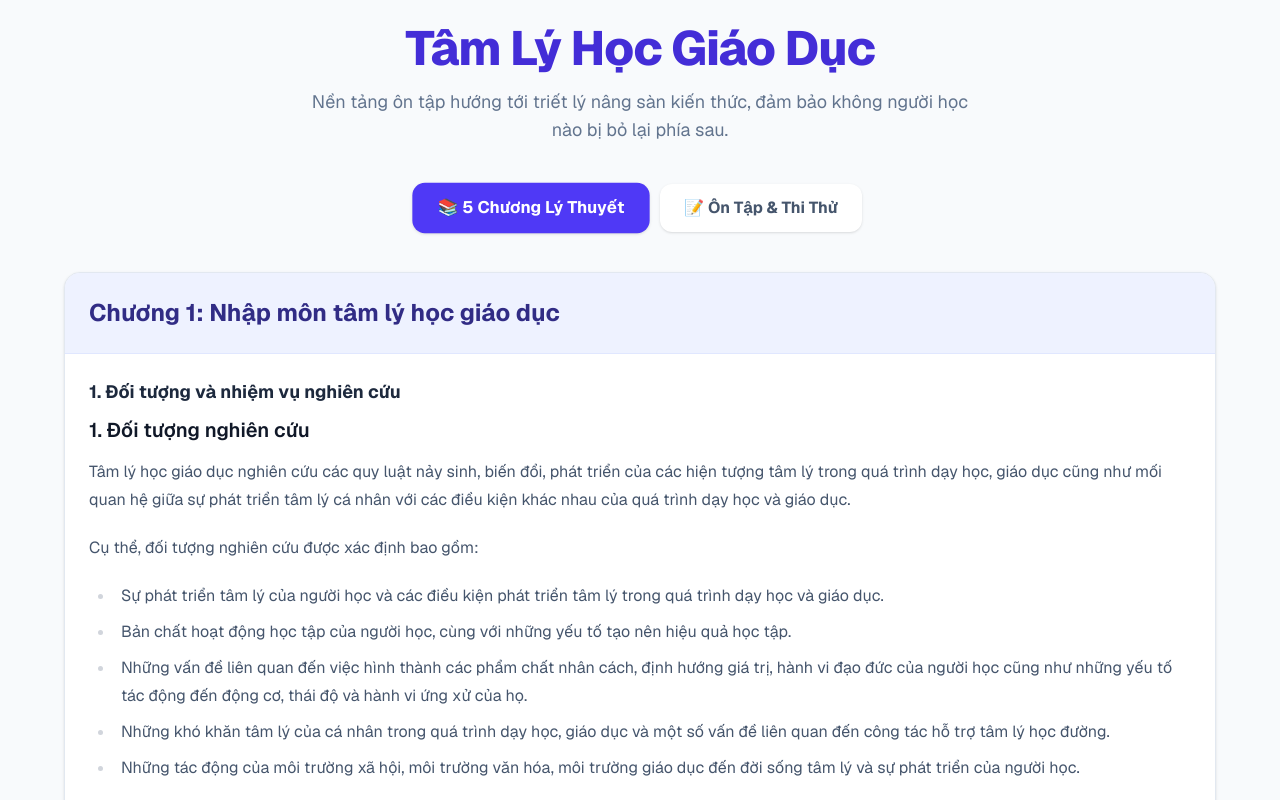
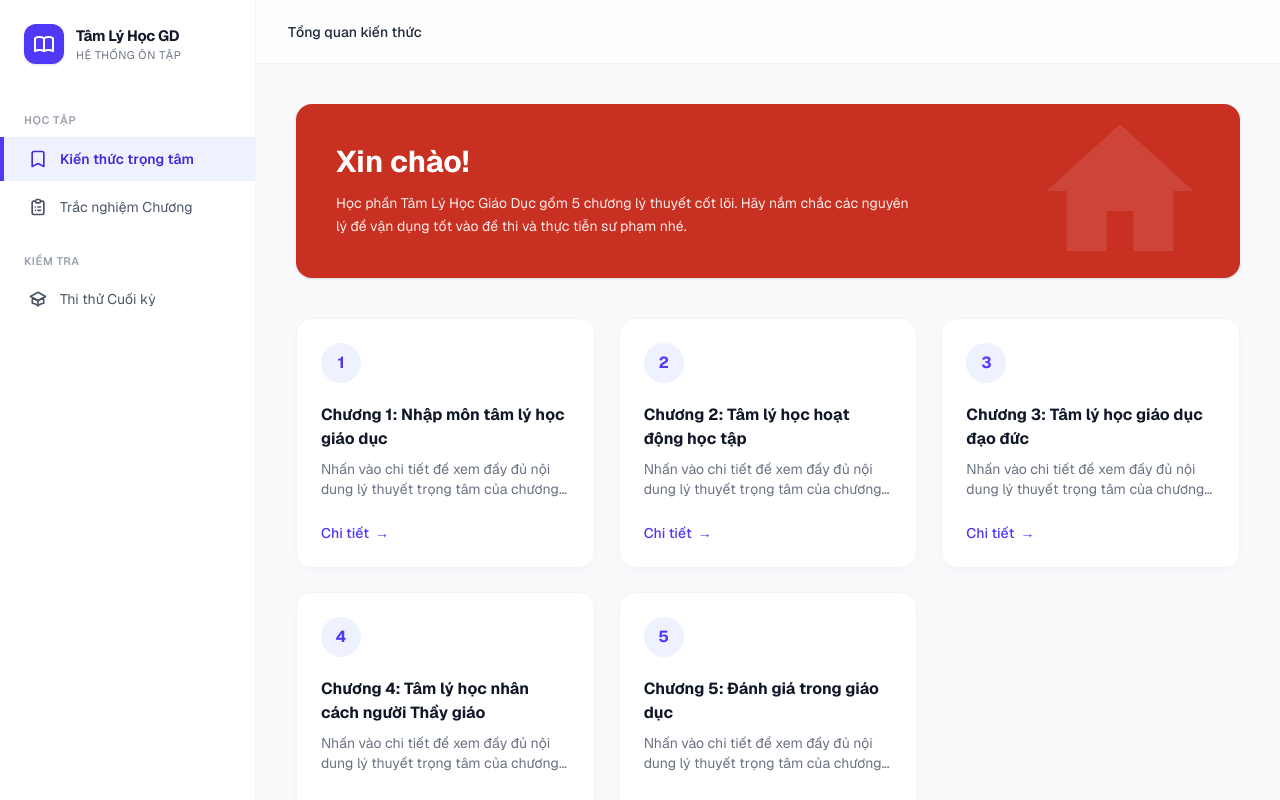
Before and after one commit to minhcd1992/tlhgd, a Next.js app: page / in a window 1280 px wide. Shown: the top 800 px of the page. Built offline with nearby package versions, Linux system fonts and the light colour scheme.

Commit message:
Cập nhật UI xịn xò giống Notion style

```diff
--- a/app/page.tsx
+++ b/app/page.tsx
@@ -5,7 +5,9 @@ import ReactMarkdown from "react-markdown";
 
 export default function Home() {
   const [data, setData] = useState({ theories: [], exams: [] });
-  const [activeTab, setActiveTab] = useState("theory");
+  const [activeTab, setActiveTab] = useState("theory"); // 'theory' | 'chapter-quiz' | 'final-exam'
+  const [selectedTheory, setSelectedTheory] = useState<any>(null);
+  const [isMobileMenuOpen, setIsMobileMenuOpen] = useState(false);
 
   useEffect(() => {
     fetch(`/exam_db.json?v=${new Date().getTime()}`)
@@ -13,120 +15,201 @@ export default function Home() {
       .then((data) => setData(data));
   }, []);
 
-  // Phân loại đề thi
   const chapterExams = data.exams.filter((exam: any) => exam.type === "chapter");
   const finalExams = data.exams.filter((exam: any) => exam.type === "final");
 
+  const switchTab = (tab: string) => {
+    setActiveTab(tab);
+    setSelectedTheory(null);
+    setIsMobileMenuOpen(false); // Đóng menu trên mobile
+  };
+
   return (
-    <main className="min-h-screen bg-slate-50 text-slate-800 p-6 font-sans">
-      <div className="max-w-6xl mx-auto">
-        <div className="text-center mb-10">
-          <h1 className="text-4xl md:text-5xl font-extrabold text-indigo-700 mb-4 tracking-tight">
-            Tâm Lý Học Giáo Dục
-          </h1>
-          <p className="text-slate-500 text-lg max-w-2xl mx-auto">
-            Nền tảng ôn tập hướng tới triết lý nâng sàn kiến thức, đảm bảo không người học nào bị bỏ lại phía sau.
+    <div className="flex h-screen bg-[#f8f9fa] text-gray-800 font-sans overflow-hidden">
+
+      {/* SIDEBAR */}
+      <aside className={`w-64 bg-white border-r border-gray-100 z-50 flex-col h-full transition-transform duration-300 fixed md:relative ${isMobileMenuOpen ? "translate-x-0 flex" : "-translate-x-full md:translate-x-0 md:flex"}`}>
+        <div className="absolute top-2 right-2 md:hidden">
+          <button onClick={() => setIsMobileMenuOpen(false)} className="p-2 text-gray-500">
+            <svg className="w-6 h-6" fill="none" stroke="currentColor" strokeWidth={2} viewBox="0 0 24 24"><path strokeLinecap="round" strokeLinejoin="round" d="M6 18L18 6M6 6l12 12" /></svg>
+          </button>
+        </div>
+
+        {/* Logo */}
+        <div className="p-6 flex items-center gap-3">
+          <div className="w-10 h-10 bg-indigo-600 rounded-xl flex items-center justify-center text-white shadow-sm">
+             <svg className="w-6 h-6" fill="none" stroke="currentColor" strokeWidth={2} viewBox="0 0 24 24"><path strokeLinecap="round" strokeLinejoin="round" d="M12 6.253v13m0-13C10.832 5.477 9.246 5 7.5 5S4.168 5.477 3 6.253v13C4.168 18.477 5.754 18 7.5 18s3.332.477 4.5 1.253m0-13C13.168 5.477 14.754 5 16.5 5c1.747 0 3.332.477 4.5 1.253v13C19.832 18.477 18.247 18 16.5 18c-1.746 0-3.332.477-4.5 1.253" /></svg>
+          </div>
+          <div>
+            <h1 className="font-bold text-gray-900 text-[15px] tracking-tight">Tâm Lý Học GD</h1>
+            <p className="text-[11px] text-gray-500 uppercase tracking-wider">Hệ thống ôn tập</p>
+          </div>
+        </div>
+
+        {/* Menu Navigation */}
+        <nav className="flex-1 overflow-y-auto py-2 space-y-1">
+          <p className="px-6 text-[11px] font-semibold text-gray-400 uppercase tracking-wider mb-2 mt-4">Học tập</p>
+          <button onClick={() => switchTab('theory')} className={`w-full flex items-center gap-3 px-6 py-3 text-sm transition-colors ${activeTab === 'theory' ? 'bg-indigo-50 text-indigo-700 border-l-4 border-indigo-600 font-semibold' : 'text-gray-600 hover:bg-gray-50 border-l-4 border-transparent'}`}>
+            <svg className="w-5 h-5" fill="none" stroke="currentColor" strokeWidth={2} viewBox="0 0 24 24"><path strokeLinecap="round" strokeLinejoin="round" d="M5 5a2 2 0 012-2h10a2 2 0 012 2v16l-7-3.5L5 21V5z" /></svg>
+            <span>Kiến thức trọng tâm</span>
+          </button>
+          <button onClick={() => switchTab('chapter-quiz')} className={`w-full flex items-center gap-3 px-6 py-3 text-sm transition-colors ${activeTab === 'chapter-quiz' ? 'bg-indigo-50 text-indigo-700 border-l-4 border-indigo-600 font-semibold' : 'text-gray-600 hover:bg-gray-50 border-l-4 border-transparent'}`}>
+            <svg className="w-5 h-5" fill="none" stroke="currentColor" strokeWidth={2} viewBox="0 0 24 24"><path strokeLinecap="round" strokeLinejoin="round" d="M9 5H7a2 2 0 00-2 2v12a2 2 0 002 2h10a2 2 0 002-2V7a2 2 0 00-2-2h-2M9 5a2 2 0 002 2h2a2 2 0 002-2M9 5a2 2 0 012-2h2a2 2 0 012 2m-3 7h3m-3 4h3m-6-4h.01M9 16h.01" /></svg>
+            <span>Trắc nghiệm Chương</span>
+          </button>
+
+          <p className="px-6 text-[11px] font-semibold text-gray-400 uppercase tracking-wider mb-2 mt-6">Kiểm tra</p>
+          <button onClick={() => switchTab('final-exam')} className={`w-full flex items-center gap-3 px-6 py-3 text-sm transition-colors ${activeTab === 'final-exam' ? 'bg-indigo-50 text-indigo-700 border-l-4 border-indigo-600 font-semibold' : 'text-gray-600 hover:bg-gray-50 border-l-4 border-transparent'}`}>
+            <svg className="w-5 h-5" fill="none" stroke="currentColor" strokeWidth={2} viewBox="0 0 24 24"><path strokeLinecap="round" strokeLinejoin="round" d="M12 14l9-5-9-5-9 5 9 5z" /><path strokeLinecap="round" strokeLinejoin="round" d="M12 14l6.16-3.422a12.083 12.083 0 01.665 6.479A11.952 11.952 0 0012 20.055a11.952 11.952 0 00-6.824-2.998 12.078 12.078 0 01.665-6.479L12 14z" /><path strokeLinecap="round" strokeLinejoin="round" d="M12 14v6" /></svg>
+            <span>Thi thử Cuối kỳ</span>
+          </button>
+        </nav>
+      </aside>
+
+      {/* BACKGROUND OVERLAY FOR MOBILE */}
+      {isMobileMenuOpen && (
+        <div className="fixed inset-0 bg-black/20 z-40 md:hidden" onClick={() => setIsMobileMenuOpen(false)} />
+      )}
+
+      {/* MAIN CONTENT */}
+      <div className="flex-1 flex flex-col h-full relative">
+
+        {/* Header */}
+        <header className="bg-white/80 backdrop-blur-md border-b border-gray-100 h-16 flex items-center px-6 md:px-8 z-10 sticky top-0">
+          <button onClick={() => setIsMobileMenuOpen(true)} className="md:hidden text-gray-600 p-2 -ml-2 mr-2">
+            <svg className="w-6 h-6" fill="none" stroke="currentColor" strokeWidth={2} viewBox="0 0 24 24"><path strokeLinecap="round" strokeLinejoin="round" d="M4 6h16M4 12h16M4 18h16" /></svg>
+          </button>
+          <h2 className="font-medium text-gray-800 text-sm">
+            {activeTab === 'theory' && (selectedTheory ? 'Chi tiết Lý thuyết' : 'Tổng quan kiến thức')}
+            {activeTab === 'chapter-quiz' && 'Luyện tập theo chương'}
+            {activeTab === 'final-exam' && 'Đề thi cuối học phần'}
+          </h2>
+        </header>
+
+        <main className="flex-1 overflow-y-auto p-6 md:p-10">
+          <div className="max-w-5xl mx-auto">
+
+            {/* --- TAB LÝ THUYẾT --- */}
+            {activeTab === "theory" && !selectedTheory && (
+              <div className="animate-fade-in">
+                {/* Banner */}
+                <div className="bg-[#c83021] rounded-2xl p-8 md:p-10 text-white shadow-sm mb-10 relative overflow-hidden">
+                  <div className="absolute right-10 top-1/2 transform -translate-y-1/2 opacity-10">
+                    <svg className="w-40 h-40" fill="currentColor" viewBox="0 0 24 24"><path d="M12 2L1 12h3v9h6v-6h4v6h6v-9h3L12 2z"/></svg>
+                  </div>
+                  <h2 className="text-3xl font-bold mb-3 relative z-10">Xin chào!</h2>
+                  <p className="text-white/90 max-w-xl text-sm leading-relaxed relative z-10">
+                    Học phần Tâm Lý Học Giáo Dục gồm 5 chương lý thuyết cốt lõi. Hãy nắm chắc các nguyên lý để vận dụng tốt vào đề thi và thực tiễn sư phạm nhé.
                   </p>
                 </div>
 
-        {/* Tab Navigation */}
-        <div className="flex justify-center mb-10 space-x-2 md:space-x-4">
-          <button
-            onClick={() => setActiveTab("theory")}
-            className={`px-6 py-3 rounded-xl font-bold transition-all shadow-sm ${activeTab === "theory" ? "bg-indigo-600 text-white scale-105" : "bg-white text-slate-600 hover:bg-slate-100"}`}
-          >
-            📚 5 Chương Lý Thuyết
-          </button>
-          <button
-            onClick={() => setActiveTab("exam")}
-            className={`px-6 py-3 rounded-xl font-bold transition-all shadow-sm ${activeTab === "exam" ? "bg-indigo-600 text-white scale-105" : "bg-white text-slate-600 hover:bg-slate-100"}`}
-          >
-            📝 Ôn Tập & Thi Thử
+                {/* Grid Chương */}
+                <div className="grid md:grid-cols-2 lg:grid-cols-3 gap-6">
+                  {data.theories.map((th: any, index: number) => (
+                    <div key={th.id} className="bg-white p-6 rounded-2xl shadow-[0_2px_10px_-3px_rgba(6,81,237,0.05)] border border-gray-100 hover:shadow-md transition flex flex-col h-full">
+                      <div className="w-10 h-10 bg-indigo-50 text-indigo-600 rounded-full flex items-center justify-center mb-5">
+                        <span className="font-bold">{index + 1}</span>
+                      </div>
+                      <h3 className="font-bold text-base text-gray-900 mb-2">{th.chapter}</h3>
+                      <p className="text-gray-500 text-sm mb-6 flex-1 line-clamp-2">
+                        Nhấn vào chi tiết để xem đầy đủ nội dung lý thuyết trọng tâm của chương này.
+                      </p>
+                      <button onClick={() => setSelectedTheory(th)} className="text-indigo-600 font-medium text-sm hover:text-indigo-800 flex items-center w-fit transition-colors">
+                        Chi tiết <span className="ml-1.5 font-bold">→</span>
                       </button>
                     </div>
+                  ))}
+                </div>
+              </div>
+            )}
 
-        {/* --- PHẦN LÝ THUYẾT --- */}
-        {activeTab === "theory" && (
-          <div className="grid gap-8">
-            {data.theories.map((th: any) => (
-              <div key={th.id} className="bg-white rounded-2xl shadow-sm border border-slate-200 overflow-hidden">
-                <div className="bg-indigo-50 border-b border-indigo-100 p-6">
-                  <h2 className="text-2xl font-bold text-indigo-900">{th.chapter}</h2>
-                </div>
-                <div className="p-6">
-                  {th.sections && th.sections.length > 0 ? (
-                    <div className="space-y-6">
-                      {th.sections.map((sec: any, idx: number) => (
+            {/* --- CHI TIẾT LÝ THUYẾT --- */}
+            {activeTab === "theory" && selectedTheory && (
+              <div className="animate-fade-in">
+                <button onClick={() => setSelectedTheory(null)} className="mb-6 text-gray-500 hover:text-indigo-600 text-sm font-medium flex items-center transition">
+                  <svg className="w-4 h-4 mr-1.5" fill="none" stroke="currentColor" strokeWidth={2} viewBox="0 0 24 24"><path strokeLinecap="round" strokeLinejoin="round" d="M10 19l-7-7m0 0l7-7m-7 7h18" /></svg>
+                  Quay lại danh sách
+                </button>
+                <div className="bg-white p-8 md:p-10 rounded-2xl shadow-sm border border-gray-100">
+                  <h2 className="text-2xl md:text-3xl font-bold text-gray-900 mb-8 border-b border-gray-100 pb-4">{selectedTheory.chapter}</h2>
+                  <div className="space-y-10">
+                    {selectedTheory.sections && selectedTheory.sections.map((sec: any, idx: number) => (
                       <div key={idx}>
-                          <h3 className="text-lg font-bold text-slate-800 mb-2">{sec.title}</h3>
-                          <div className="prose prose-indigo max-w-none text-slate-600">
+                        <h3 className="text-lg font-bold text-indigo-800 mb-4">{sec.title}</h3>
+                        <div className="prose prose-indigo max-w-none text-gray-600 leading-relaxed">
                           <ReactMarkdown>{sec.content}</ReactMarkdown>
                         </div>
                       </div>
                     ))}
                   </div>
-                  ) : (
-                    <p className="text-slate-400 italic">Đang cập nhật nội dung chương này...</p>
-                  )}
                 </div>
-              </div>
-            ))}
               </div>
             )}
 
-        {/* --- PHẦN ÔN TẬP VÀ THI THỬ --- */}
-        {activeTab === "exam" && (
-          <div className="space-y-12">
-
-            {/* Mục 1: Trắc nghiệm theo chương */}
-            <section>
-              <h2 className="text-2xl font-bold text-slate-800 mb-6 flex items-center">
-                <span className="bg-blue-100 text-blue-700 w-10 h-10 rounded-lg flex items-center justify-center mr-3">🔖</span>
-                Trắc nghiệm theo chương
-              </h2>
-              <div className="grid grid-cols-1 md:grid-cols-2 lg:grid-cols-3 gap-6">
+            {/* --- TAB TRẮC NGHIỆM THEO CHƯƠNG --- */}
+            {activeTab === "chapter-quiz" && (
+              <div className="animate-fade-in">
+                <div className="mb-8">
+                  <h3 className="text-2xl font-bold text-gray-900 mb-2">Trắc nghiệm theo chương</h3>
+                  <p className="text-gray-500 text-sm">Hệ thống câu hỏi giúp củng cố kiến thức từng phần.</p>
+                </div>
+                <div className="grid md:grid-cols-2 lg:grid-cols-3 gap-6">
                   {chapterExams.map((exam: any) => (
-                  <div key={exam.id} className="bg-white p-6 rounded-2xl shadow-sm border border-slate-200 hover:shadow-md transition-shadow">
-                    <span className="text-xs font-bold text-blue-600 bg-blue-50 px-3 py-1 rounded-full uppercase tracking-wide">{exam.chapter}</span>
-                    <h3 className="text-lg font-bold mt-4 mb-2 text-slate-800">{exam.title}</h3>
-                    <p className="text-slate-500 text-sm">Thời gian: {exam.time / 60} phút • {exam.questions.length} câu</p>
-                    <Link href={`/exam/${exam.id}`}>
-                      <button className="mt-6 w-full bg-slate-100 text-slate-700 py-2 rounded-lg font-semibold hover:bg-slate-200 transition-colors">
-                        Làm bài ngay
+                    <div key={exam.id} className="bg-white p-6 rounded-2xl shadow-[0_2px_10px_-3px_rgba(6,81,237,0.05)] border border-gray-100 flex flex-col h-full">
+                      <span className="text-[10px] font-bold text-indigo-600 bg-indigo-50 px-2.5 py-1 rounded-sm uppercase tracking-wide w-fit">{exam.chapter}</span>
+                      <h3 className="font-bold text-base text-gray-900 mt-4 mb-2">{exam.title}</h3>
+                      <p className="text-gray-500 text-sm mb-6 flex-1">Thời gian: {exam.time / 60} phút • {exam.questions.length} câu</p>
+                      <Link href={`/exam/${exam.id}`} className="mt-auto">
+                        <button className="w-full bg-gray-50 hover:bg-gray-100 text-gray-700 font-semibold py-2.5 px-4 rounded-lg transition-colors text-sm flex items-center justify-center gap-1.5 border border-gray-200">
+                          Ôn tập ngay <span>→</span>
                         </button>
                       </Link>
                     </div>
                   ))}
                 </div>
-            </section>
+              </div>
+            )}
 
-            <hr className="border-slate-200" />
-
-            {/* Mục 2: Đề thi thử kết thúc học phần */}
-            <section>
-              <h2 className="text-2xl font-bold text-slate-800 mb-6 flex items-center">
-                <span className="bg-red-100 text-red-700 w-10 h-10 rounded-lg flex items-center justify-center mr-3">🏆</span>
-                Đề thi thử kết thúc học phần
-              </h2>
-              <div className="grid grid-cols-1 md:grid-cols-2 lg:grid-cols-3 gap-6">
+            {/* --- TAB THI THỬ CUỐI KỲ --- */}
+            {activeTab === "final-exam" && (
+              <div className="animate-fade-in flex flex-col items-center justify-center min-h-[60vh]">
+                <div className="text-center mb-8">
+                  <h2 className="text-2xl font-bold text-gray-900 mb-2">ĐỀ THI KẾT THÚC HỌC PHẦN</h2>
+                  <p className="text-gray-500 text-sm">Môn: Tâm Lý Học Giáo Dục</p>
+                </div>
+                <div className="w-full max-w-2xl bg-white rounded-2xl shadow-sm border border-gray-100 overflow-hidden mb-8">
+                  <table className="w-full text-sm text-left text-gray-600">
+                    <thead className="text-xs text-gray-500 uppercase bg-gray-50 border-b border-gray-100">
+                      <tr>
+                        <th className="px-6 py-4 font-medium">Nội dung</th>
+                        <th className="px-6 py-4 font-medium text-center">Số câu</th>
+                        <th className="px-6 py-4 font-medium text-center">Thời gian</th>
+                      </tr>
+                    </thead>
+                    <tbody className="divide-y divide-gray-100">
                       {finalExams.map((exam: any) => (
-                  <div key={exam.id} className="bg-gradient-to-br from-indigo-500 to-purple-600 p-6 rounded-2xl shadow-lg hover:shadow-xl transition-shadow text-white">
-                    <span className="text-xs font-bold text-indigo-100 bg-white/20 px-3 py-1 rounded-full uppercase tracking-wide">Thi Tổng Hợp</span>
-                    <h3 className="text-xl font-bold mt-4 mb-2">{exam.title}</h3>
-                    <p className="text-indigo-100 text-sm mb-6">Thời gian: {exam.time / 60} phút • {exam.questions.length} câu</p>
+                        <tr key={exam.id} className="hover:bg-gray-50">
+                          <td className="px-6 py-4">{exam.title}</td>
+                          <td className="px-6 py-4 text-center font-bold text-gray-900">{exam.questions.length} Câu</td>
+                          <td className="px-6 py-4 text-center font-bold text-gray-900">{exam.time / 60} Phút</td>
+                          <td className="px-6 py-4 text-right">
                             <Link href={`/exam/${exam.id}`}>
-                      <button className="w-full bg-white text-indigo-700 py-3 rounded-lg font-bold hover:bg-slate-50 transition-colors shadow-sm">
-                        Bắt đầu thi thử
+                              <button className="bg-[#c83021] hover:bg-red-700 text-white text-xs font-semibold py-2 px-4 rounded transition-colors shadow-sm">
+                                Bắt đầu thi
                               </button>
                             </Link>
+                          </td>
+                        </tr>
+                      ))}
+                    </tbody>
+                  </table>
                 </div>
-                ))}
               </div>
-            </section>
+            )}
 
           </div>
-        )}
+        </main>
       </div>
-    </main>
+    </div>
   );
 }
```
Lines whose indentation alone changed are shown as unchanged.
